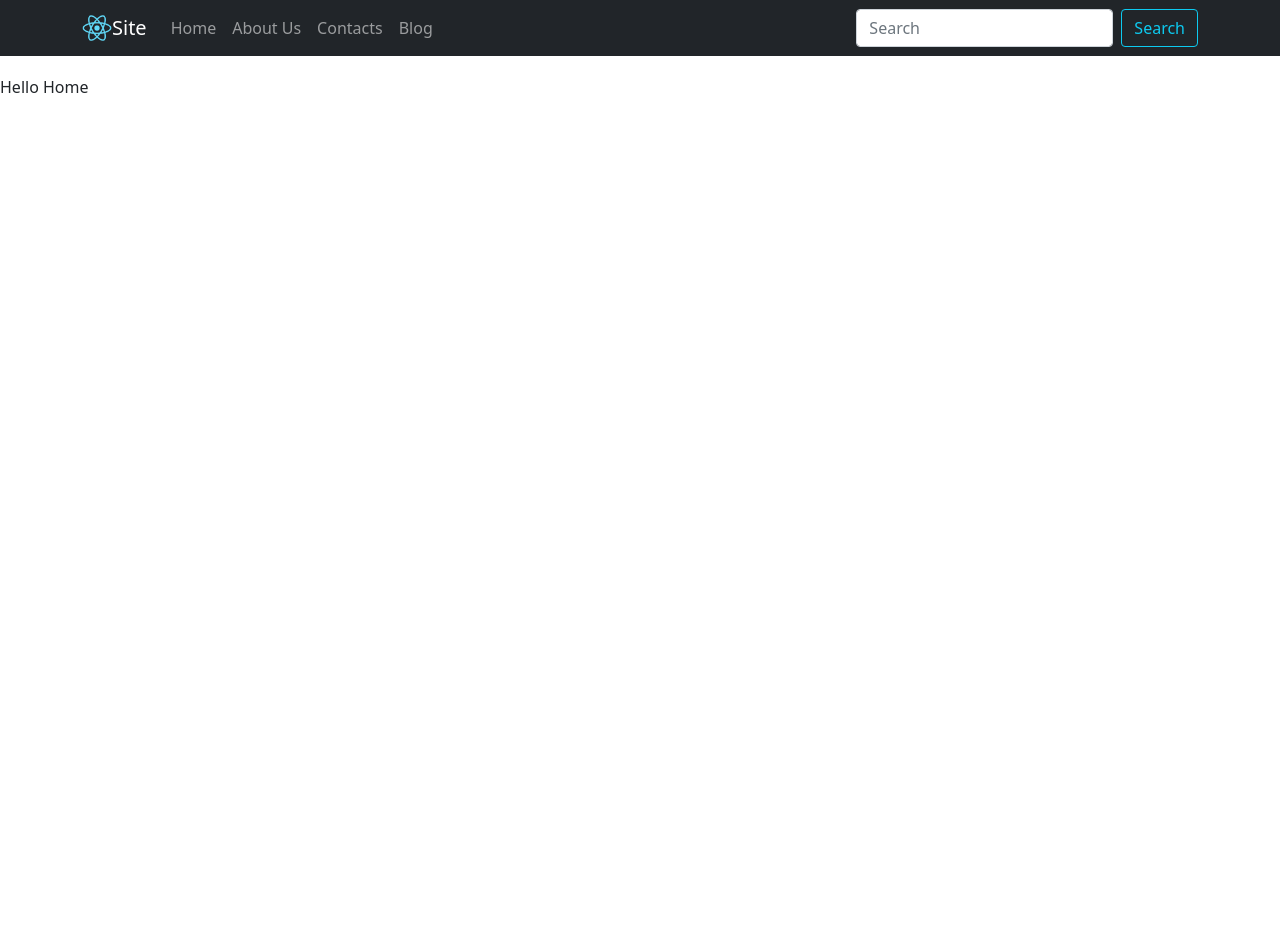
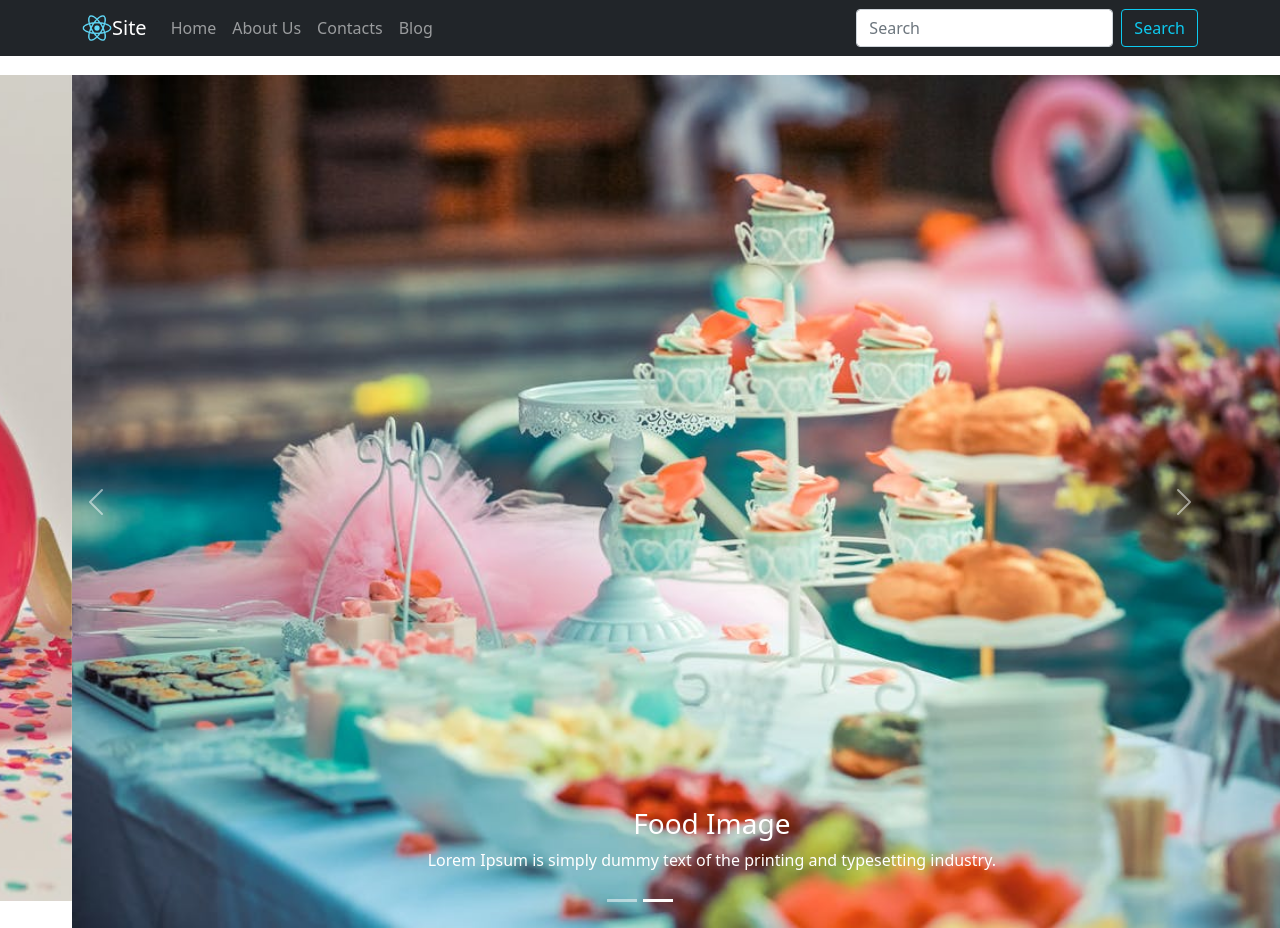
Before and after one commit to ErikEgl/React-Bootstrap-Site, a React (Create React App) app: page / in a window 1280 px wide. Before the commit the page ends 800 px from the top, so only its background shows below. Built offline with nearby package versions, Linux system fonts and the light colour scheme.

Commit message:
added slider

```diff
--- a/src/App.css
+++ b/src/App.css
@@ -40,3 +40,9 @@
 body {
   padding-top: 75px;
 }
+
+
+.carousel img {
+  height: auto;
+  object-fit: contain;
+}
--- /dev/null
+++ b/src/Components/CarouselBox.js
@@ -0,0 +1,41 @@
+import React, { Component } from 'react';
+import Carousel from 'react-bootstrap/Carousel';
+import balloonsImg from "../assets/balloons.jpeg";
+import foodImg from "../assets/food.jpeg";
+
+export default class CarouselBox extends Component {
+    render() {
+        return (
+            <Carousel>
+                <Carousel.Item>
+                    <img
+                        className='d-block w-100'
+                        src={ balloonsImg }
+                        alt='Balloons'
+                    />
+                    <Carousel.Caption>
+                        <h3>Balloons Image</h3>
+                        <p>
+                        Lorem Ipsum is simply dummy text of the printing and typesetting industry.
+                        </p>
+                    </Carousel.Caption>
+                </Carousel.Item>
+                <Carousel.Item>
+                    <img
+                        className='d-block w-100'
+                        src={ foodImg }
+                        alt='Food'
+                    />
+                    <Carousel.Caption>
+                        <h3>Food Image</h3>
+                        <p>
+                        Lorem Ipsum is simply dummy text of the printing and typesetting industry.
+                        </p>
+                    </Carousel.Caption>
+                </Carousel.Item>
+            </Carousel>
+        );
+    }
+}
+
+// export default CarouselBox;
--- a/src/Pages/Blog.js
+++ b/src/Pages/Blog.js
@@ -1,11 +1,11 @@
 import React, { Component } from 'react';
+import CarouselBox from '../Components/CarouselBox';
+import Carousel from 'react-bootstrap/Carousel';
 
 export default class Blog extends Component {
     render() {
         return (
-            <div>
-                Hello Blog
-            </div>
+            <CarouselBox />
         );
     }
 }
--- a/src/Pages/Home.js
+++ b/src/Pages/Home.js
@@ -1,11 +1,12 @@
 import React, { Component } from 'react';
+import CarouselBox from '../Components/CarouselBox';
+import Carousel from 'react-bootstrap/Carousel';
+
 
 export default class Home extends Component {
     render() {
         return (
-            <div>
-                Hello Home
-            </div>
+            <CarouselBox />
         );
     }
 }
```
Also changed, not shown: src/assets/balloons.jpeg (added), src/assets/food.jpeg (added).
